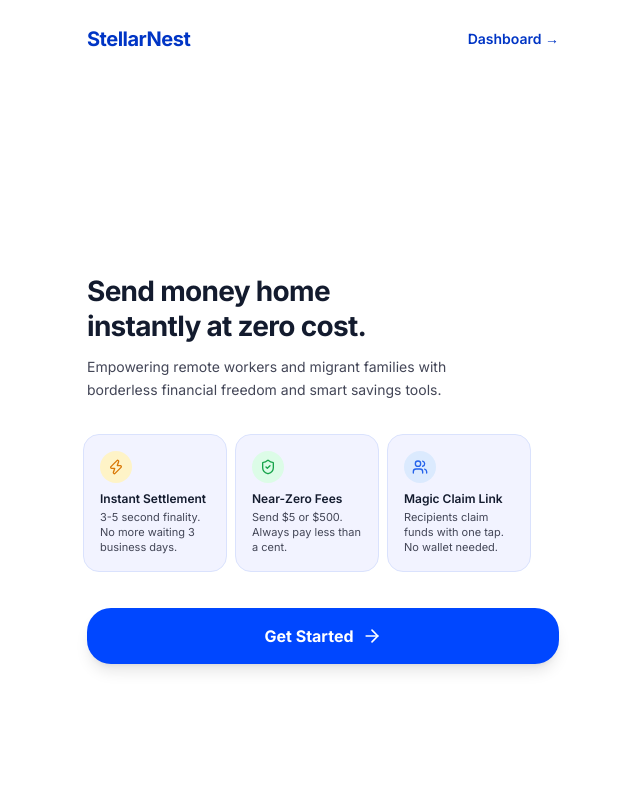
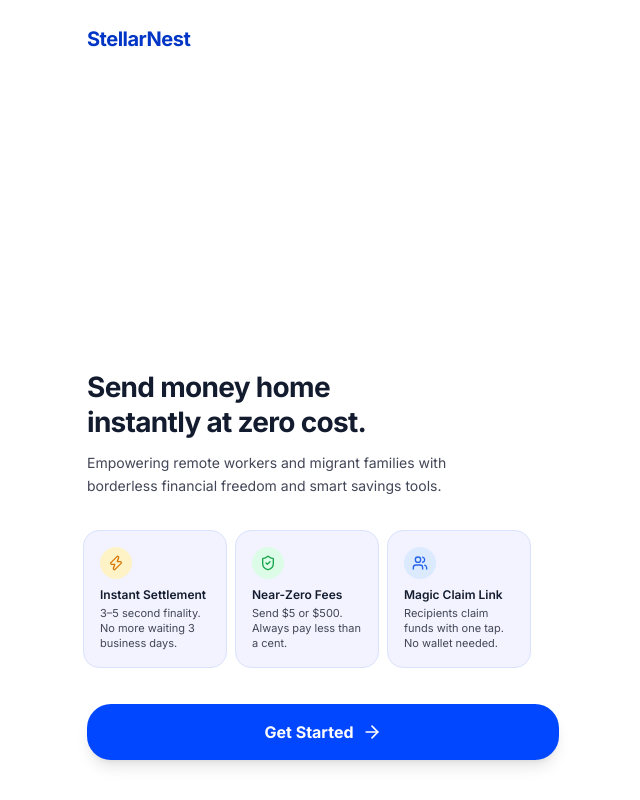
Before and after one commit to seppam/stellarnest, a React (Vite) app: page / in a window 1280 px wide. Shown: the whole page, without its empty margins (317-957 px from the left). Built offline with nearby package versions, Linux system fonts and the light colour scheme; no server answers; what @stellar/stellar-sdk would draw is missing.

Commit message:
fix: clean landing page — no Dashboard link, Get Started goes to auth

```diff
--- a/src/pages/Landing.tsx
+++ b/src/pages/Landing.tsx
@@ -1,12 +1,11 @@
 import { useNavigate } from 'react-router-dom';
 import { ArrowRight, ShieldCheck, Zap, Users } from 'lucide-react';
-import { useApp } from '../contexts/AppContext';
 
 const FEATURES = [
   {
     icon: Zap,
     title: 'Instant Settlement',
-    desc: '3-5 second finality. No more waiting 3 business days.',
+    desc: '3–5 second finality. No more waiting 3 business days.',
     color: 'bg-amber-100 text-amber-600',
   },
   {
@@ -24,27 +23,18 @@ const FEATURES = [
 ];
 
 export default function Landing() {
-  const { user } = useApp();
   const navigate = useNavigate();
 
   const handleGetStarted = () => {
-    // Internet banking flow: visit bank → login/signup → dashboard
+    // Internet banking flow: visit bank → sign up / sign in → dashboard
     navigate('/auth');
   };
 
   return (
     <div className="min-h-screen bg-white flex flex-col">
-      {/* Header */}
+      {/* Header — brand only, no nav links */}
       <header className="flex justify-between items-center px-5 pt-6 pb-4 max-w-lg mx-auto w-full">
         <span className="text-[20px] font-bold text-primary tracking-tight">StellarNest</span>
-        {user && (
-          <button
-            onClick={() => navigate('/auth')}
-            className="text-sm font-semibold text-primary"
-          >
-            Dashboard →
-          </button>
-        )}
       </header>
 
       {/* Hero */}
@@ -80,9 +70,6 @@ export default function Landing() {
           <ArrowRight size={20} />
         </button>
       </div>
-
-      {/* Bottom padding for mobile nav if signed in */}
-      {user && <div className="h-24" />}
     </div>
   );
 }
```
